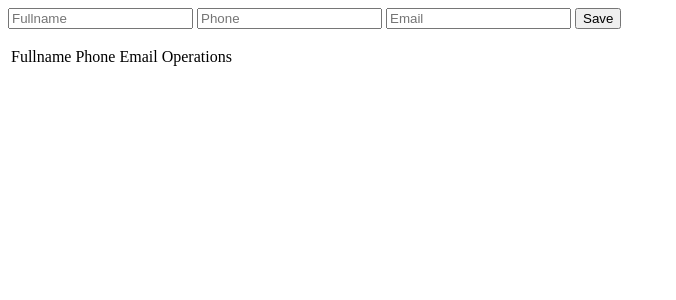
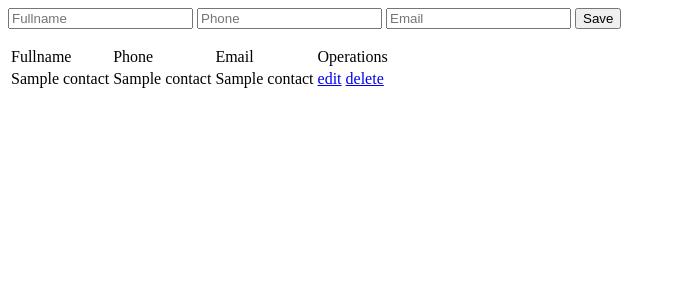
Before and after one commit to vicyoking88/Libreta_contactos_Flask_CRUD_Python, a Flask app: template templates/index.html in a window 1280 px wide. Shown: the top 300 px of the page, without its empty margins (0-676 px from the left). Run offline with Flask 2, Linux system fonts and the light colour scheme; the template is opened without the code that fills it: most values are stand-ins (such as "Sample title", 1, 10 or a date in 2020); some libraries are stand-ins or nearby versions.

Commit message:
mostrar_tabla_agregar_enlaces

```diff
--- a/App.py
+++ b/App.py
@@ -22,7 +22,13 @@ app.secret_key='mysecretkey'
 #ruta principal
 @app.route('/')
 def Index():
- return render_template('index.html')
+
+ #conexion base de datos almacenamiento de la tabla contact
+ cur=mysql.connection.cursor()
+ cur.execute('SELECT*FROM contacts')
+ data=cur.fetchall()
+
+ return render_template('index.html', contacts=data)
 
 #ruta add contacto
 @app.route('/add_contact', methods=['POST'])
--- a/templates/index.html
+++ b/templates/index.html
@@ -28,6 +28,16 @@
         </tr>
     </thead>
     <tbody>
-
+    {% for contact in contacts %}
+        <tr>
+            <td>{{contact.1}}</td>
+            <td>{{contact.2}}</td>
+            <td>{{contact.3}}</td>
+            <td>
+                <a href="/edit/{{contact.0}}">edit</a>
+                <a href="/delete/{{contact.0}}">delete</a>
+            </td>
+        </tr>
+    {%endfor%}
     </tbody>
 </table>
```
